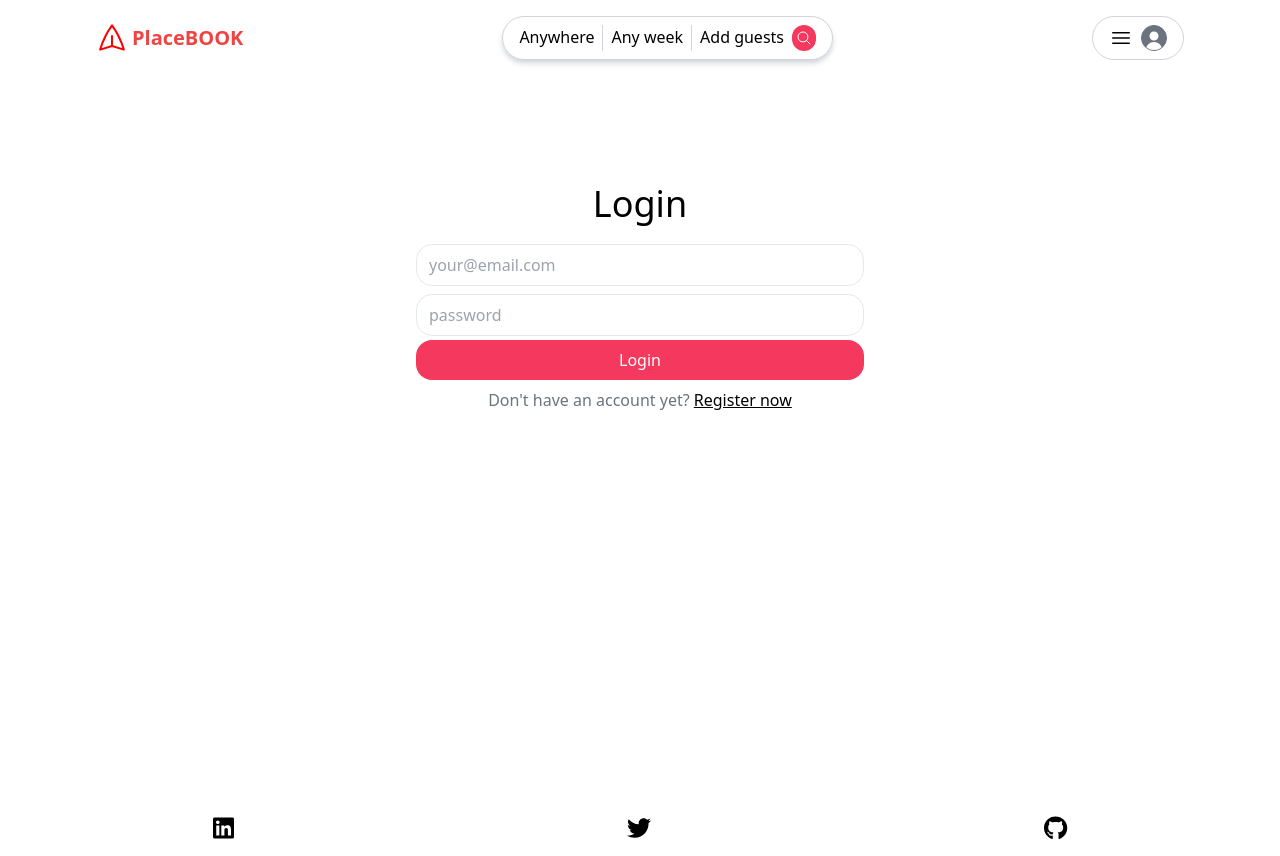
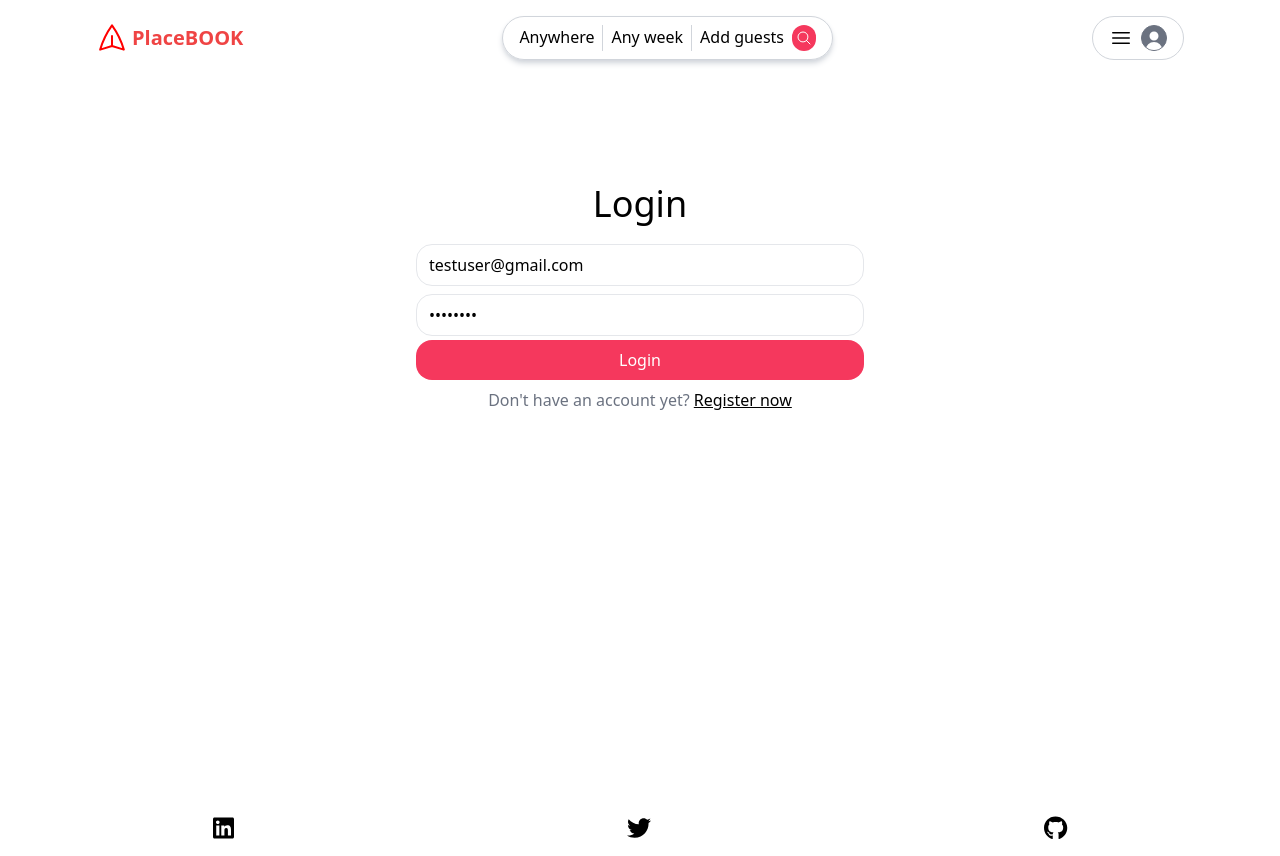
Before and after one commit to Sompalkar/PlaceBooking.com, a React (Vite) app in the folder Frontend/: page /login in a window 1280 px wide. Built offline with nearby package versions, Linux system fonts and the light colour scheme; no server answers.

Commit message:
Added Vercel json

```diff
--- a/Frontend/src/pages/LoginPage.jsx
+++ b/Frontend/src/pages/LoginPage.jsx
@@ -4,8 +4,8 @@ import axios from "axios";
 import {UserContext} from "../UserContext.jsx";
 
 export default function LoginPage() {
-  const [email, setEmail] = useState('');
-  const [password, setPassword] = useState('');
+  const [email, setEmail] = useState('testuser@gmail.com');
+  const [password, setPassword] = useState('testuser');
   const [redirect, setRedirect] = useState(false);
   const {setUser} = useContext(UserContext);
   async function handleLoginSubmit(ev) {
```
Also changed, not shown: Frontend/vercel.json (added).
